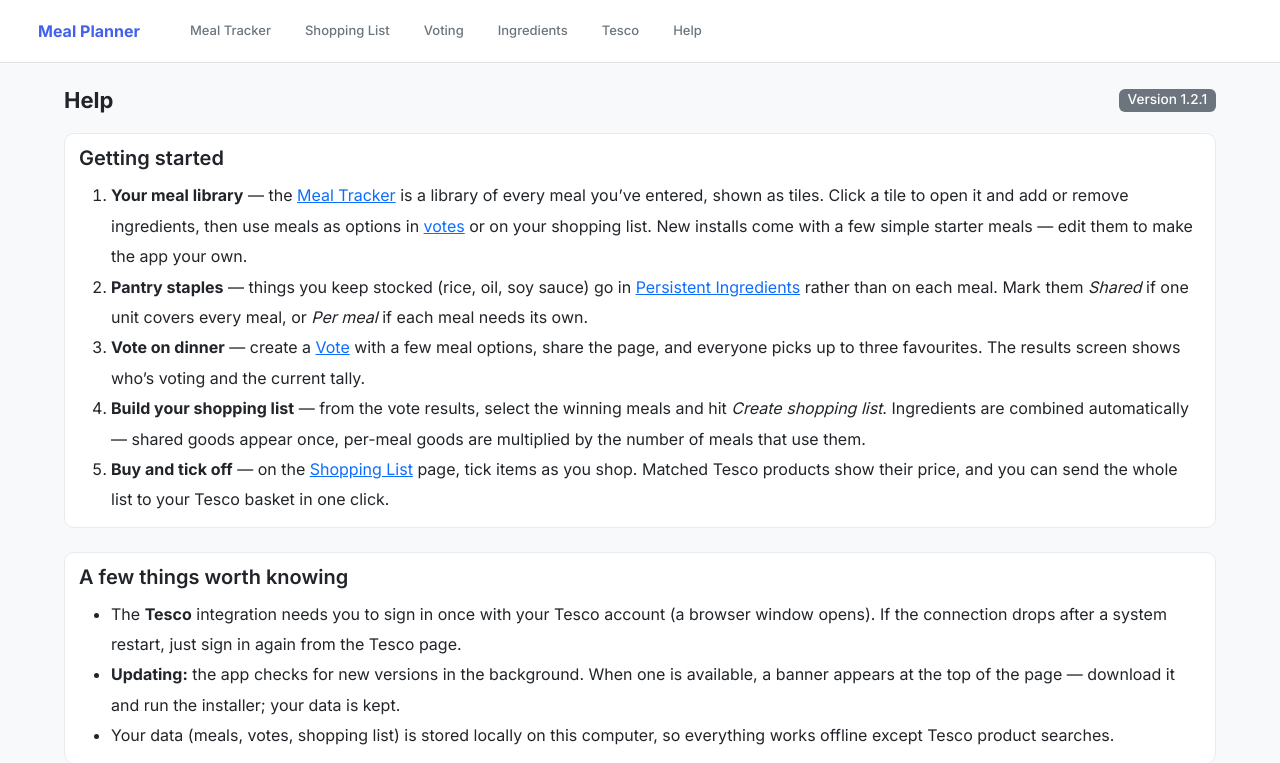
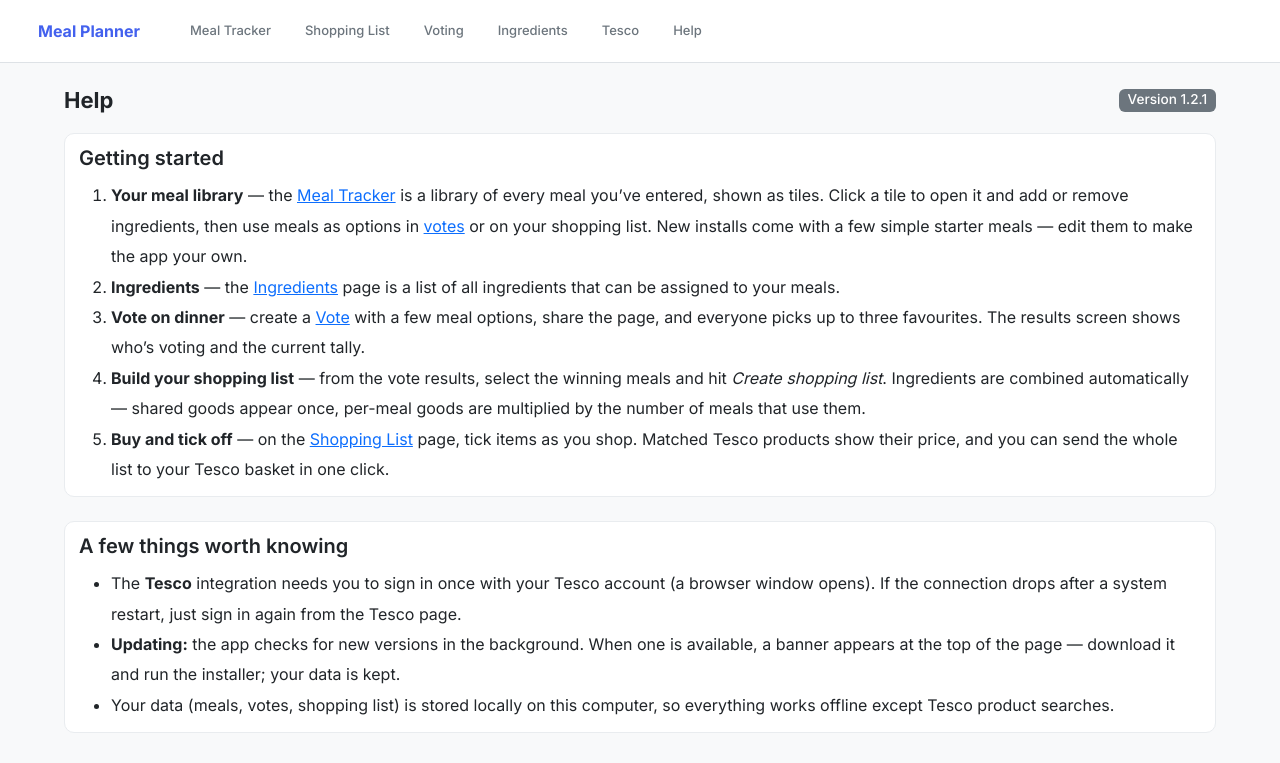
Before and after one commit to spellers/shopping-app, a Flask app: page /help in a window 1280 px wide. Shown: the top 763 px of the page. Run offline with Flask 3, Linux system fonts and the light colour scheme.

Commit message:
Help: point 2 now describes the Ingredients page

```diff
--- a/templates/help.html
+++ b/templates/help.html
@@ -11,7 +11,7 @@
         <h5 style="font-weight:600; margin-bottom:10px;">Getting started</h5>
         <ol style="line-height:1.9; margin-bottom:0;">
             <li><strong>Your meal library</strong> &mdash; the <a href="/meal_tracker">Meal Tracker</a> is a library of every meal you&rsquo;ve entered, shown as tiles. Click a tile to open it and add or remove ingredients, then use meals as options in <a href="/votes">votes</a> or on your shopping list. New installs come with a few simple starter meals &mdash; edit them to make the app your own.</li>
-            <li><strong>Pantry staples</strong> &mdash; things you keep stocked (rice, oil, soy sauce) go in <a href="/persistent_ingredients">Persistent Ingredients</a> rather than on each meal. Mark them <em>Shared</em> if one unit covers every meal, or <em>Per meal</em> if each meal needs its own.</li>
+            <li><strong>Ingredients</strong> &mdash; the <a href="/persistent_ingredients">Ingredients</a> page is a list of all ingredients that can be assigned to your meals.</li>
             <li><strong>Vote on dinner</strong> &mdash; create a <a href="/votes">Vote</a> with a few meal options, share the page, and everyone picks up to three favourites. The results screen shows who&rsquo;s voting and the current tally.</li>
             <li><strong>Build your shopping list</strong> &mdash; from the vote results, select the winning meals and hit <em>Create shopping list</em>. Ingredients are combined automatically &mdash; shared goods appear once, per-meal goods are multiplied by the number of meals that use them.</li>
             <li><strong>Buy and tick off</strong> &mdash; on the <a href="/shopping_list">Shopping List</a> page, tick items as you shop. Matched Tesco products show their price, and you can send the whole list to your Tesco basket in one click.</li>
```
